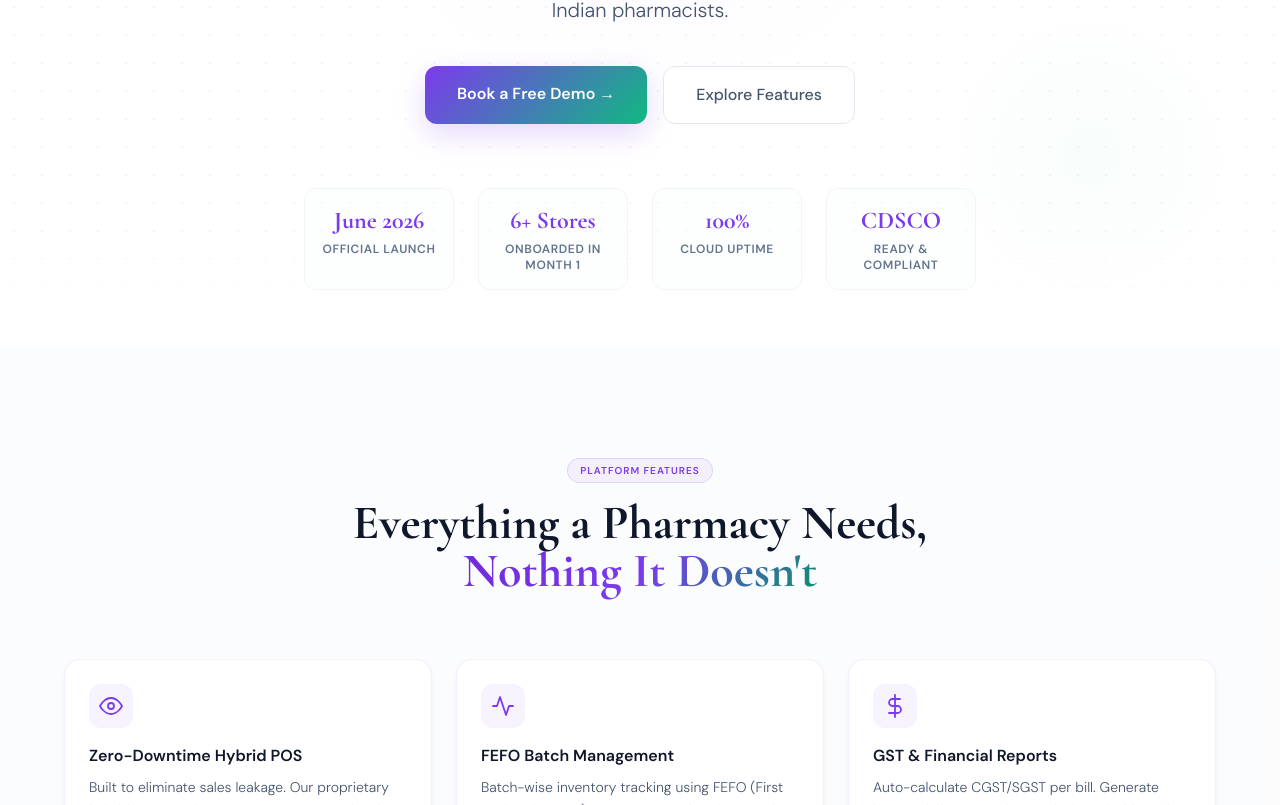
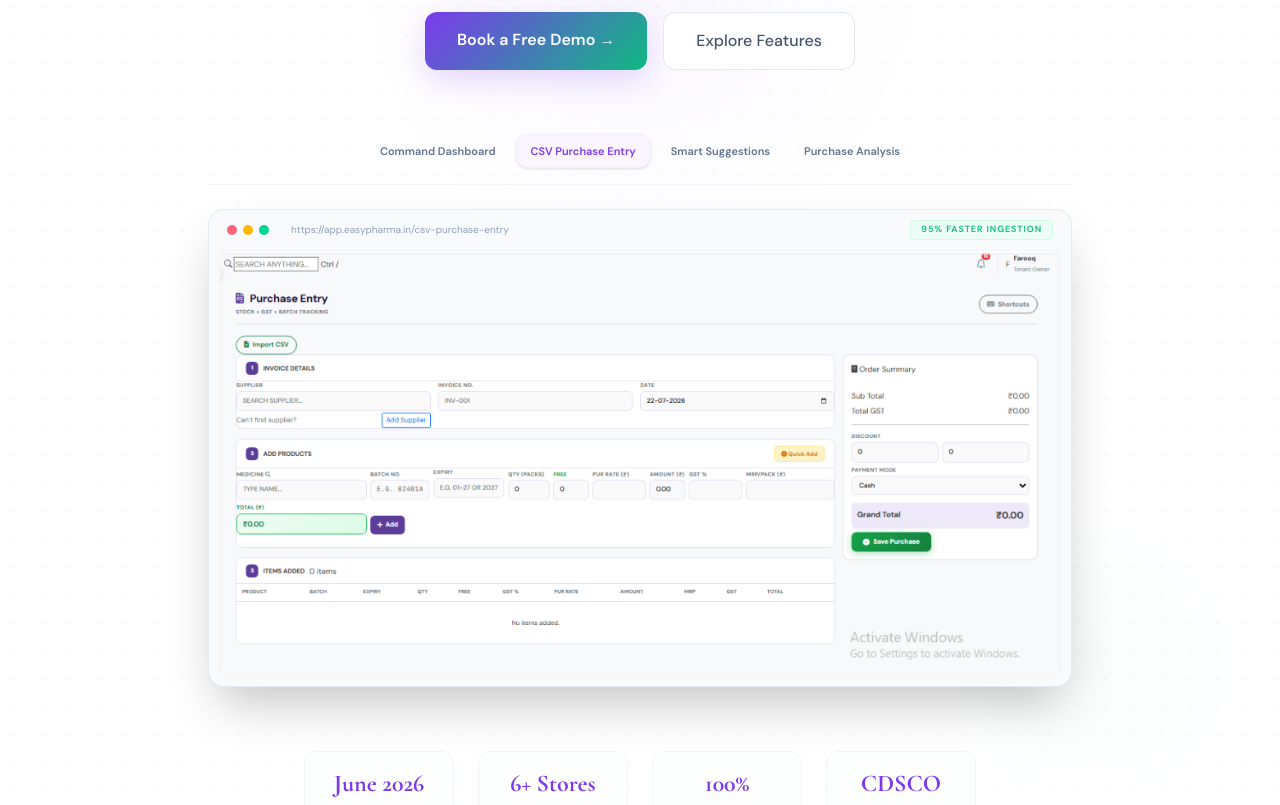
Before and after one commit to farooq1993/mmrtechsolutions, a Next.js app: page / in a window 1280 px wide. Shown: the part 455-1260 px from the top of the page. Built offline with nearby package versions, Linux system fonts and the light colour scheme.

Commit message:
Add auto-playing screenshot mockup slider directly inside Hero section

```diff
--- a/src/app/page.js
+++ b/src/app/page.js
@@ -1,7 +1,7 @@
 "use client";
 import { motion, useScroll, useTransform } from "framer-motion";
 import CountUp from "react-countup";
-import { useState, useRef } from "react";
+import { useState, useRef, useEffect } from "react";
 
 const NAV_LINKS = [
   { label: "Features", href: "#features" },
@@ -263,10 +263,46 @@
   show: { opacity: 1, y: 0, transition: { duration: 0.6, ease: [0.22, 1, 0.36, 1] } },
 };
 
+const HERO_SLIDES = [
+  {
+    title: "Command Dashboard",
+    image: "/dashboard.png",
+    tag: "Real-time Operations",
+    badge: "1-Click Control"
+  },
+  {
+    title: "CSV Purchase Entry",
+    image: "/purchase_entry.png",
+    tag: "95% Faster Ingestion",
+    badge: "30s Auto-Import"
+  },
+  {
+    title: "Smart Suggestions",
+    image: "/purchase_suggestions.png",
+    tag: "Zero Stockouts",
+    badge: "Sales Velocity Math"
+  },
+  {
+    title: "Purchase Analysis",
+    image: "/purchase_analysis.png",
+    tag: "GST & Cashflow Logs",
+    badge: "Cost Optimization"
+  }
+];
+
 export default function Home() {
   const [menuOpen, setMenuOpen] = useState(false);
   const [activeTab, setActiveTab] = useState("dashboard");
   const [openFaq, setOpenFaq] = useState(null);
+  const [currentHeroSlide, setCurrentHeroSlide] = useState(0);
+
+  useEffect(() => {
+    const timer = setInterval(() => {
+      setCurrentHeroSlide((prev) => (prev + 1) % HERO_SLIDES.length);
+    }, 4500);
+    return () => clearInterval(timer);
+  }, []);
+
   const toggleFaq = (idx) => {
     setOpenFaq(openFaq === idx ? null : idx);
   };
@@ -376,6 +412,58 @@
             <a href="#features" className="px-8 py-4 rounded-xl text-base font-medium text-slate-600 border border-slate-200 hover:border-slate-400 hover:text-slate-950 transition-all bg-white">
               Explore Features
             </a>
+          </motion.div>
+
+          {/* ── HERO SCREENSHOT SLIDER ── */}
+          <motion.div
+            initial={{ opacity: 0, y: 40 }}
+            animate={{ opacity: 1, y: 0 }}
+            transition={{ delay: 0.6, duration: 0.8 }}
+            className="mt-16 max-w-4xl mx-auto px-4"
+          >
+            {/* Slider Tabs */}
+            <div className="flex flex-wrap justify-center gap-1.5 mb-6 border-b border-slate-100 pb-4">
+              {HERO_SLIDES.map((slide, idx) => (
+                <button
+                  key={idx}
+                  onClick={() => setCurrentHeroSlide(idx)}
+                  className={`px-3.5 py-2 rounded-xl text-[11px] font-bold transition-all duration-300 ${
+                    currentHeroSlide === idx
+                      ? "bg-purple-50 text-[#7c3aed] border border-purple-100/60 shadow-sm"
+                      : "text-slate-500 hover:text-slate-800 hover:bg-slate-50"
+                  }`}
+                >
+                  <span>{slide.title}</span>
+                </button>
+              ))}
+            </div>
+
+            {/* Slider Browser Mockup */}
+            <div className="relative rounded-2xl border border-slate-200/80 overflow-hidden shadow-2xl bg-slate-50 p-2.5 transition-all duration-500">
+              {/* Browser Dots */}
+              <div className="flex items-center justify-between mb-2.5 px-2">
+                <div className="flex items-center gap-1.5">
+                  <div className="w-2.5 h-2.5 rounded-full bg-rose-400"></div>
+                  <div className="w-2.5 h-2.5 rounded-full bg-amber-400"></div>
+                  <div className="w-2.5 h-2.5 rounded-full bg-emerald-400"></div>
+                  <div className="text-[10px] text-slate-400 ml-4 font-mono select-none hidden sm:inline">
+                    https://app.easypharma.in/{HERO_SLIDES[currentHeroSlide].title.toLowerCase().replace(/ /g, '-')}
+                  </div>
+                </div>
+                <div className="text-[9px] uppercase font-bold tracking-widest text-[#10b981] bg-emerald-50 px-2.5 py-0.5 rounded border border-emerald-100">
+                  {HERO_SLIDES[currentHeroSlide].tag}
+                </div>
+              </div>
+
+              {/* Slider Image Showcase */}
+              <div className="relative overflow-hidden rounded-lg bg-white border border-slate-100 shadow-inner">
+                <img
+                  src={HERO_SLIDES[currentHeroSlide].image}
+                  alt={HERO_SLIDES[currentHeroSlide].title}
+                  className="w-full h-auto object-contain transition-all duration-500 max-h-[480px]"
+                />
+              </div>
+            </div>
           </motion.div>
           <motion.div initial={{ opacity: 0 }} animate={{ opacity: 1 }} transition={{ delay: 0.7, duration: 0.8 }} className="mt-16 grid grid-cols-2 md:grid-cols-4 gap-6 max-w-2xl mx-auto">
             {[
```
